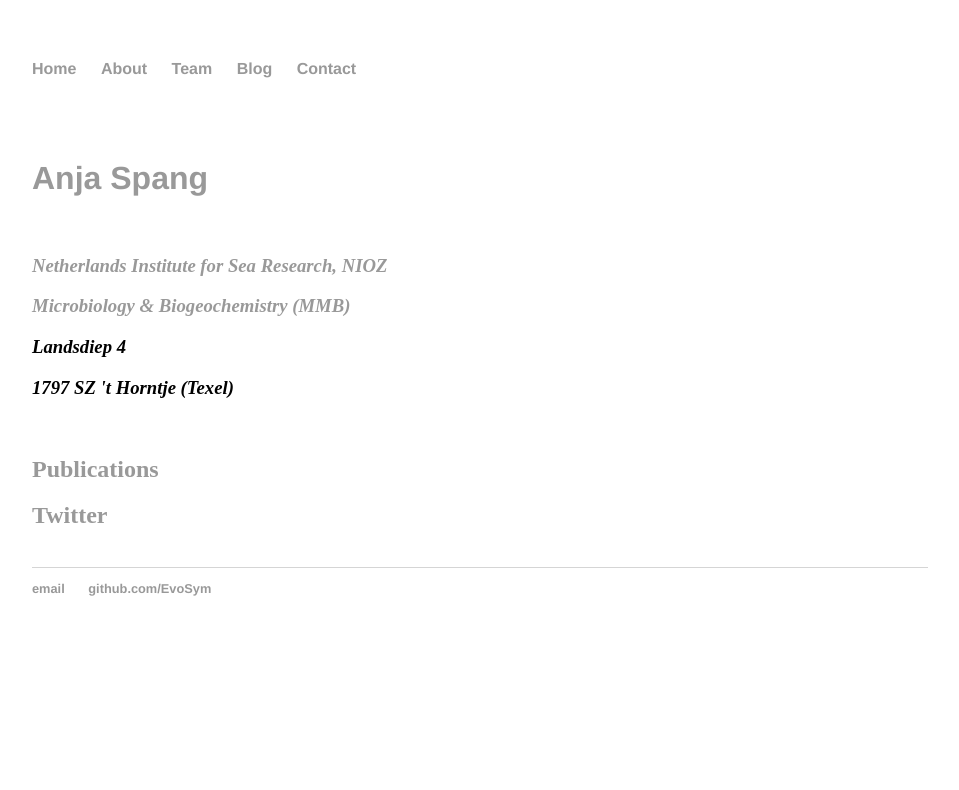
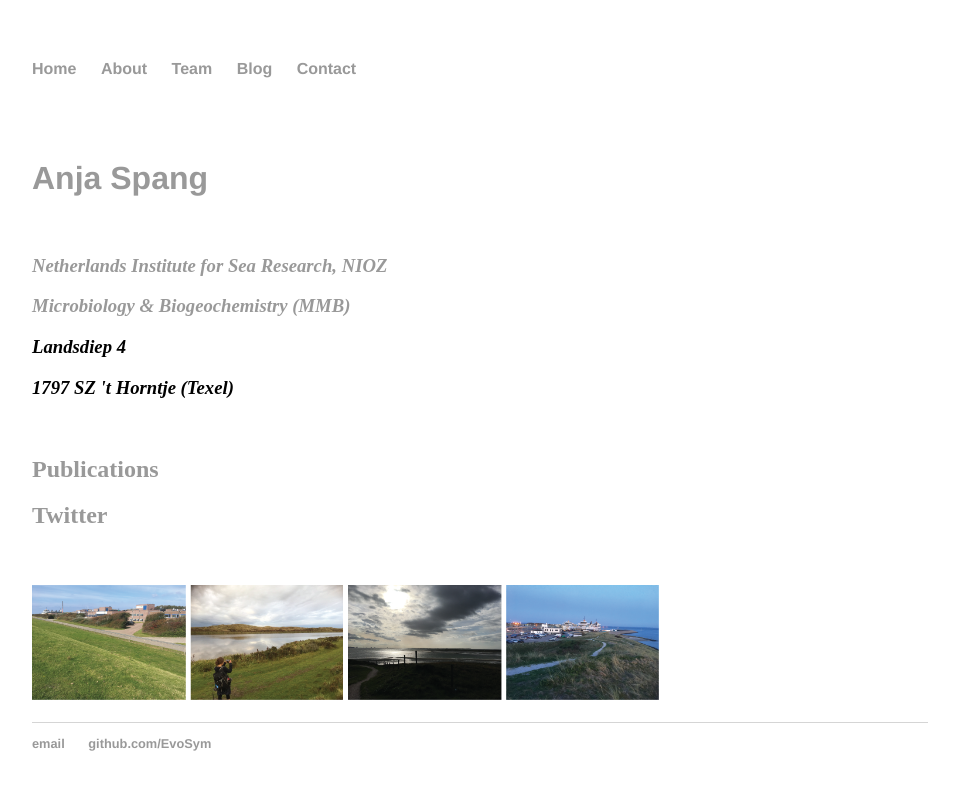
Before and after one commit to EvoSym/EvoSym.github.io, a Jekyll site: the page built from contact/index.html, in a window 1280 px wide. Shown: the top 790 px of the page, without its empty margins (160-1119 px from the left). Built offline with Jekyll 4.4.1, drawn with Linux system fonts in a browser that asks for light colours.

Commit message:
Update index.html

```diff
--- a/contact/index.html
+++ b/contact/index.html
@@ -17,3 +17,8 @@ title: Symbioses in Evolution
 	<h2><a href="https://twitter.com/anjspa1">Twitter</a><br></h2>
 	<br/>
 </div><!-- /.blurb -->
+<br/>
+<div class="box">
+    <img src="EvoSymTeam_contact.001.png" >
+</div>
+<br/>
```
